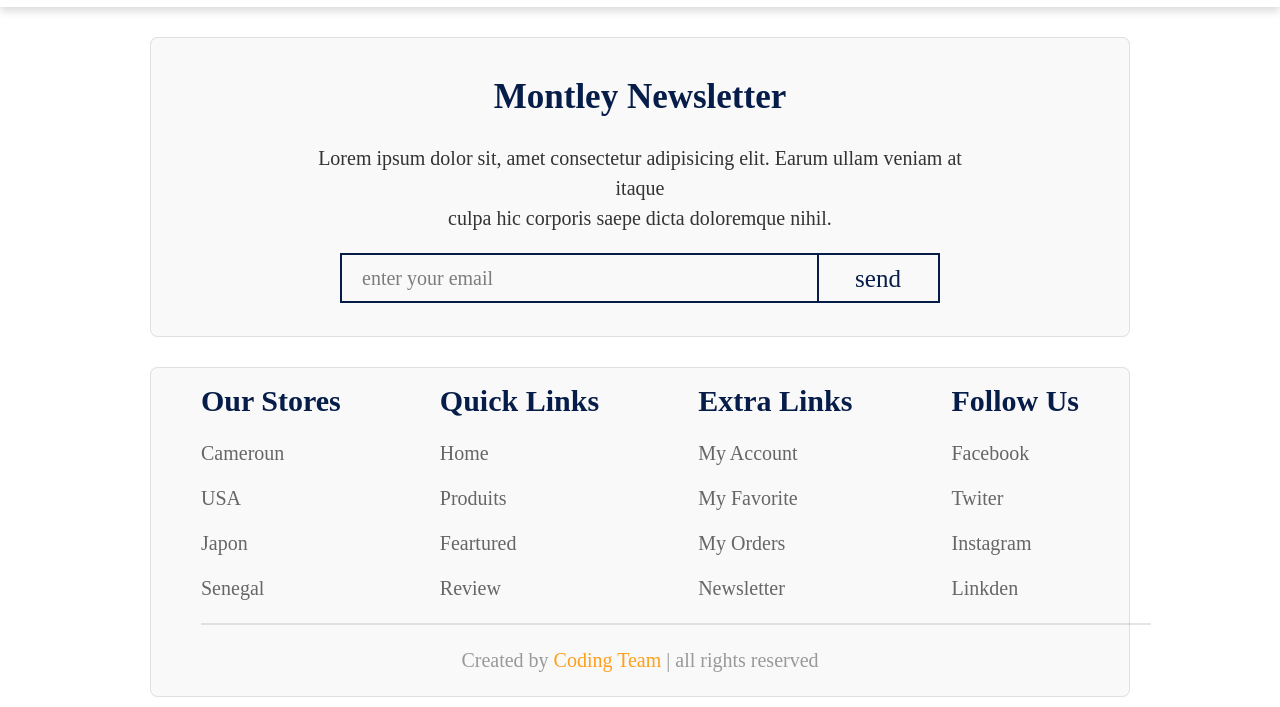
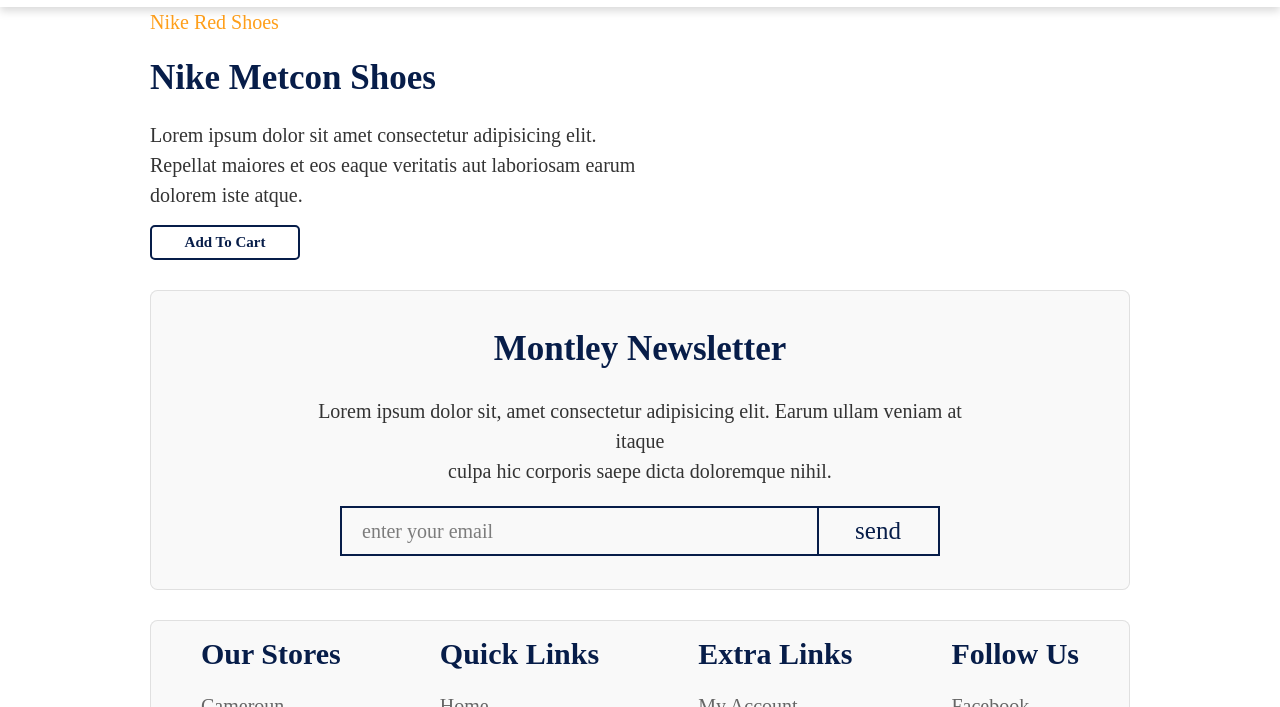
Before and after one commit to Nehemie-Jacques/e-commerce-shoses, a plain HTML site: page src/index.html in a window 1280 px wide. Shown: the part 93-800 px from the top of the page. Drawn offline with nearby package versions, Linux system fonts and the light colour scheme.

Commit message:
start-nike-metcom-shoes

```diff
--- a/src/index.html
+++ b/src/index.html
@@ -17,9 +17,10 @@
 
 <body class="font-[Poppins] overflow-x-hidden w-[100vw] h-[100vh]">
 
+
     <!-- ! codage de la nav barre -->
 
-    <section class=" px-[15rem] w-full h-[10rem] bg-white drop-shadow-lg flex items-center gap-[20rem]">
+    <header class="fixed px-[15rem] w-full h-[10rem] bg-white drop-shadow-lg flex items-center gap-[20rem]">
         <a href="" class="flex gap-5 items-center">
             <h1 class="text-[3.5rem] font-medium text-[#071d49]">NIKE</h1>
             <img src="./img/logo nike.svg" alt="" class="w-[12rem] h-[8rem]">
@@ -46,6 +47,24 @@
             <a href=""><i class="fa fa-heart" aria-hidden="true" id="heart"></i></a>
             <a href=""><i class="fa fa-shopping-cart" aria-hidden="true" id="heart"></i></a>
             <a href=""><i class="fa fa-user" aria-hidden="true" id="heart"></i></a>
+        </div>
+    </header>
+
+    <!-- !codage de la nike metcom shoes -->
+
+    <section class="pt-[10rem] mx-[15rem]">
+        <div class="block">
+            <div class="flex gap-[1rem items-center]">
+                <div class="flex flex-col gap-[1.5rem]">
+                    <p class="text-[2rem] text-[#ff9f1a]">Nike Red Shoes</p>
+                    <h1 class="text-[3.5rem] font-bold text-[#071d49]">Nike Metcon Shoes</h1>
+                    <p class="text-[2rem] text-[#333333]">Lorem ipsum dolor sit amet consectetur adipisicing elit. <br>
+                        Repellat maiores et eos eaque veritatis aut laboriosam earum <br> dolorem iste atque.
+                    </p>
+                    <button class="h-[3.5rem] w-[15rem] text-[1.5rem] text-[#071d49] font-[600] border border-2 border-[#071d49]
+                    rounded-lg hover:text-white hover:bg-[#ff9f1a] delay-300 transition ease-in-out">Add To Cart</button>
+                </div>
+            </div>
         </div>
     </section>
 
```
